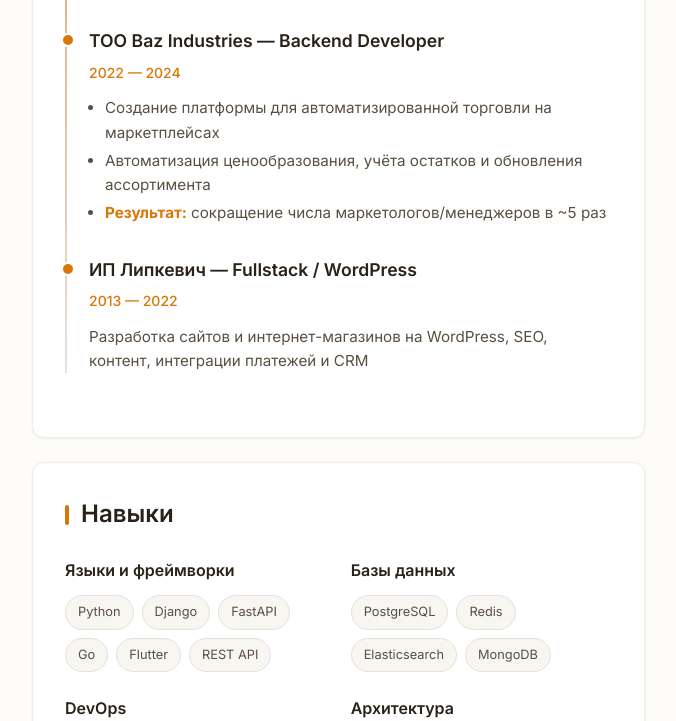
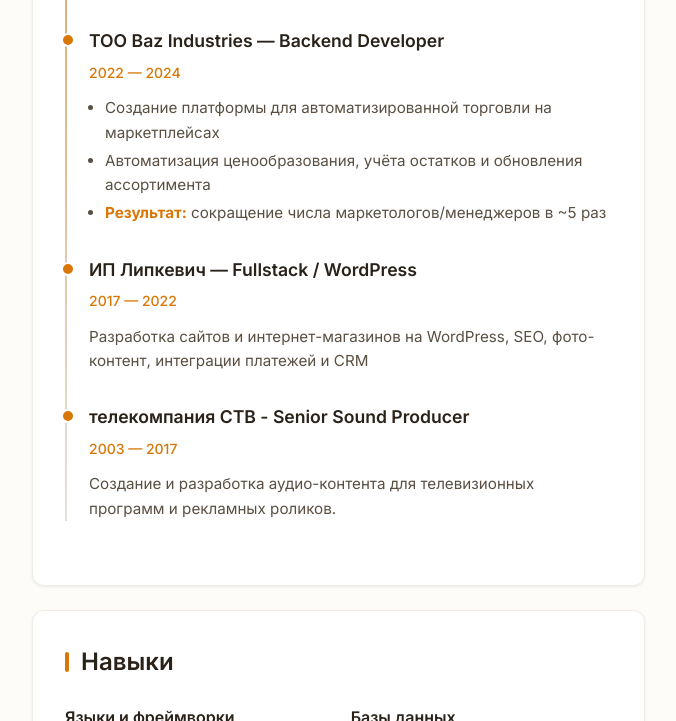
Before and after one commit to vetrof/vetrof.github.io, a plain HTML site: page index.html in a window 1280 px wide. Shown: the part 1765-2486 px from the top of the page, without its empty margins (124-800 px from the left). Drawn offline with Linux system fonts and the light colour scheme.

Commit message:
design update

```diff
--- a/index.html
+++ b/index.html
@@ -726,12 +726,28 @@
                                 <div class="timeline-content">
                                     <h3>ИП Липкевич — Fullstack / WordPress</h3>
                                     <div class="timeline-period">
-                                        2013 — 2022
+                                        2017 — 2022
                                     </div>
                                     <div class="timeline-description">
                                         Разработка сайтов и интернет-магазинов
-                                        на WordPress, SEO, контент, интеграции
-                                        платежей и CRM
+                                        на WordPress, SEO, фото-контент,
+                                        интеграции платежей и CRM
+                                    </div>
+                                </div>
+                            </div>
+
+                            <div class="timeline-item">
+                                <div class="timeline-content">
+                                    <h3>
+                                        телекомпания СТВ - Senior Sound Producer
+                                    </h3>
+                                    <div class="timeline-period">
+                                        2003 — 2017
+                                    </div>
+                                    <div class="timeline-description">
+                                        Создание и разработка аудио-контента для
+                                        телевизионных программ и рекламных
+                                        роликов.
                                     </div>
                                 </div>
                             </div>
```
